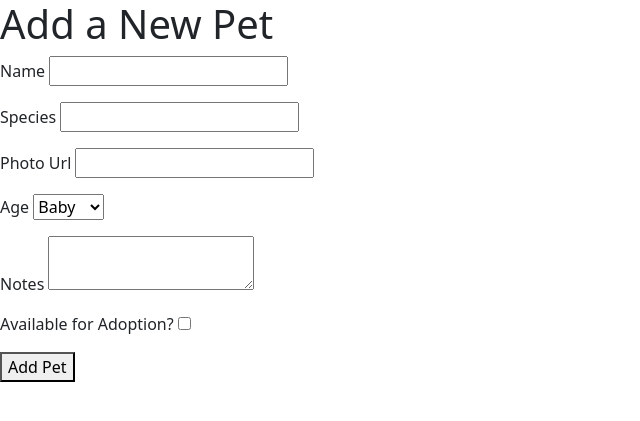
After one commit to pdimaano/flask-adopt, a Flask app: page /add/ in a window 1280 px wide. The commit adds this page. Shown: the top 421 px of the page, without its empty margins (0-640 px from the left). Run offline with Flask 3, Linux system fonts and the light colour scheme.

Commit message:
added Add Pet form

```diff
--- a/app.py
+++ b/app.py
@@ -1,8 +1,8 @@
 """Flask app for adopt app."""
-
-from flask import Flask
-
+from models import Pet
+from flask import Flask, render_template, flash
 from flask_debugtoolbar import DebugToolbarExtension
+from forms import AddPetForm
 
 from models import db, connect_db
 
@@ -30,12 +30,26 @@ def pets_list():
 
     pets = Pet.query.all()
 
+    return render_template("pets_list.html", pets=pets)
 
 
+@app.route("/add/", methods=["GET", "POST"])
+def add_pet():
+    """form for adding a pet to the database"""
 
-# @app.get('/users')
-# def users_index():
-#     """Show a page with info on all users"""
+    form = AddPetForm()
 
-#     users = User.query.order_by(User.last_name, User.first_name).all()
-#     return render_template('users/index.html', users=users)
+    if form.validate_on_submit():
+        name = form.name.data
+        species = form.species.data
+        photo_url = form.photo_url.data
+        age = form.age.data
+        notes = form.notes.data
+        available = form.available.data
+
+        flash(f"Added {name} to the list!")
+        return redirect('/add')
+
+    else:
+        return render_template(
+            "add.html", form=form)
--- a/forms.py
+++ b/forms.py
@@ -1 +1,23 @@
-"""Forms for adopt app."""
+
+from flask_wtf import FlaskForm
+from wtforms import StringField, SelectField, TextAreaField, BooleanField
+from wtforms.validators import InputRequired, Optional
+
+
+
+class AddPetForm(FlaskForm):
+    """Form for adding a new pet"""
+
+    name = StringField("Name", validators=[InputRequired()])
+
+    species = StringField("Species", validators=[InputRequired()])
+
+    photo_url = StringField("Photo Url", validators=[InputRequired()])
+
+    age = SelectField('Age',
+        choices=[('baby', 'Baby'), ('young', 'Young'), ('adult', 'Adult'), ('senior', 'Senior')],
+        validators=[InputRequired()])
+
+    notes = TextAreaField('Notes', validators=[Optional()])
+
+    available = BooleanField('Available for Adoption?')
--- /dev/null
+++ b/templates/add.html
@@ -0,0 +1,35 @@
+{%  extends 'base.html' %}
+
+{% block title %} Add a Pet {% endblock %}
+
+{% block content %}
+<div class="row">
+  <div class="col-sm-10 md-12">
+    <h1>Add a New Pet</h1>
+
+    <form id="pet-add-form" method="POST">
+      {{ form.hidden_tag() }}
+
+      {% for field in form
+        if field.widget.input_type != 'hidden' %}
+
+        <p>
+          {{ field.label }}
+          {{ field }}
+
+          {% for error in field.errors %}
+            {{ error }}
+          {% endfor %}
+
+        </p>
+
+        {% endfor %}
+
+      <button type="submit">Add Pet</button>
+
+    </form>
+  </div>
+
+</div>
+
+{% endblock %}
--- a/templates/pets_list.html
+++ b/templates/pets_list.html
@@ -15,10 +15,11 @@
           <p>{{ pet.name }} is available!</p>
         {% else %}
           <p>{{ pet.name }} has been adopted, sorry!</p>
+        {% endif %}
       </li>
     {% endfor %}
   </ul>
 
-  <p><a class="btn btn-sm btn-secondary" href="/pets/new">Add a Pet</a></p>
+  <p><a class="btn btn-sm btn-secondary" href="/add">Add a Pet</a></p>
 
 {% endblock %}
```
